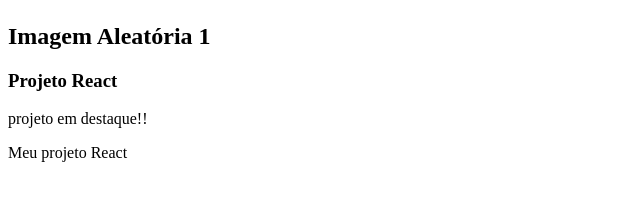
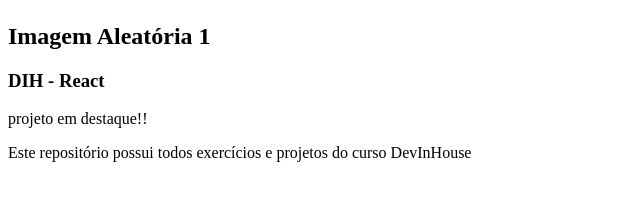
Before and after one commit to camila-kunitz/dih-M01S08-portfolio-github, a React (Create React App) app: page / in a window 1280 px wide. Shown: the part 381-582 px from the top of the page, without its empty margins (0-640 px from the left). Built offline with nearby package versions, Linux system fonts and the light colour scheme.

Commit message:
Semana 08 - Ex 05

```diff
--- a/src/components/Repositorio.js
+++ b/src/components/Repositorio.js
@@ -1,11 +1,19 @@
-const Repositorio = () => {
+import PropTypes from 'prop-types';
+
+const Repositorio = ({ titulo, descricao, destacar }) => {
   return (
     <article>
-      <h3>Projeto React</h3>
+      <h3>{titulo}</h3>
       <span>projeto em destaque!!</span>
-      <p>Meu projeto React</p>
+      <p>{descricao}</p>
     </article>
   )
 }
 
+Repositorio.propTypes = {
+  titulo: PropTypes.string.isRequired,
+  descricao: PropTypes.string,
+  destacar: PropTypes.bool
+};
+
 export default Repositorio;
--- a/src/index.js
+++ b/src/index.js
@@ -8,7 +8,7 @@
   <React.StrictMode>
     <App />
     <Resumo nome="Imagem Aleatória 1" imagem="https://picsum.photos/200/300" />
-    <Repositorio />
+    <Repositorio titulo="DIH - React" descricao="Este repositório possui todos exercícios e projetos do curso DevInHouse" destacar={true} />
   </React.StrictMode>,
   document.getElementById('root')
 );
```
